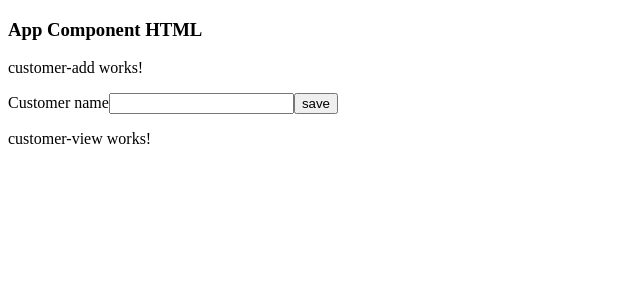
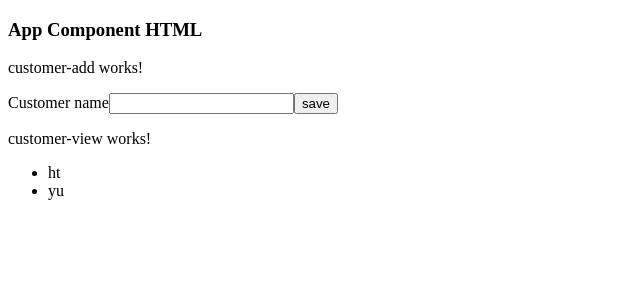
Before and after one commit to niroshakannan17/angularServices, an Angular app in the folder app/: page / in a window 1280 px wide. Shown: the top 300 px of the page, without its empty margins (0-640 px from the left). Built offline with nearby package versions, Linux system fonts and the light colour scheme.

Commit message:
add and view customer detail added

```diff
--- a/app/src/app/customer-add/customer-add.component.html
+++ b/app/src/app/customer-add/customer-add.component.html
@@ -2,5 +2,5 @@
 <p>
     <label>Customer name</label>
     <input #box>
-    <button> save</button>
+    <button (click)="addCustomer(box.value);box.value=''"> save</button>
 </p>
--- a/app/src/app/customer-add/customer-add.component.ts
+++ b/app/src/app/customer-add/customer-add.component.ts
@@ -1,4 +1,5 @@
 import { Component } from '@angular/core';
+import { Customer } from '../models/customer';
 
 @Component({
   selector: 'app-customer-add',
@@ -7,4 +8,16 @@ import { Component } from '@angular/core';
 })
 export class CustomerAddComponent {
 
+  customers:Customer[]=[];
+
+  addCustomer(custmerNmae:string){
+
+    const customer = new Customer();
+    customer.name = custmerNmae;
+    this.customers.push(customer);
+
+    console.log(this.customers);
+
+  }
+
 }
--- a/app/src/app/customer-view/customer-view.component.html
+++ b/app/src/app/customer-view/customer-view.component.html
@@ -1 +1,4 @@
 <p>customer-view works!</p>
+<ul>
+    <li *ngFor="let item of customers">{{item.name}}</li>
+</ul>
--- a/app/src/app/customer-view/customer-view.component.ts
+++ b/app/src/app/customer-view/customer-view.component.ts
@@ -1,4 +1,5 @@
 import { Component } from '@angular/core';
+import { Customer } from '../models/customer';
 
 @Component({
   selector: 'app-customer-view',
@@ -7,4 +8,8 @@ import { Component } from '@angular/core';
 })
 export class CustomerViewComponent {
 
+  customers:Customer[]=[
+    {name:'ht'},
+    {name:'yu'}
+  ];
 }
```
